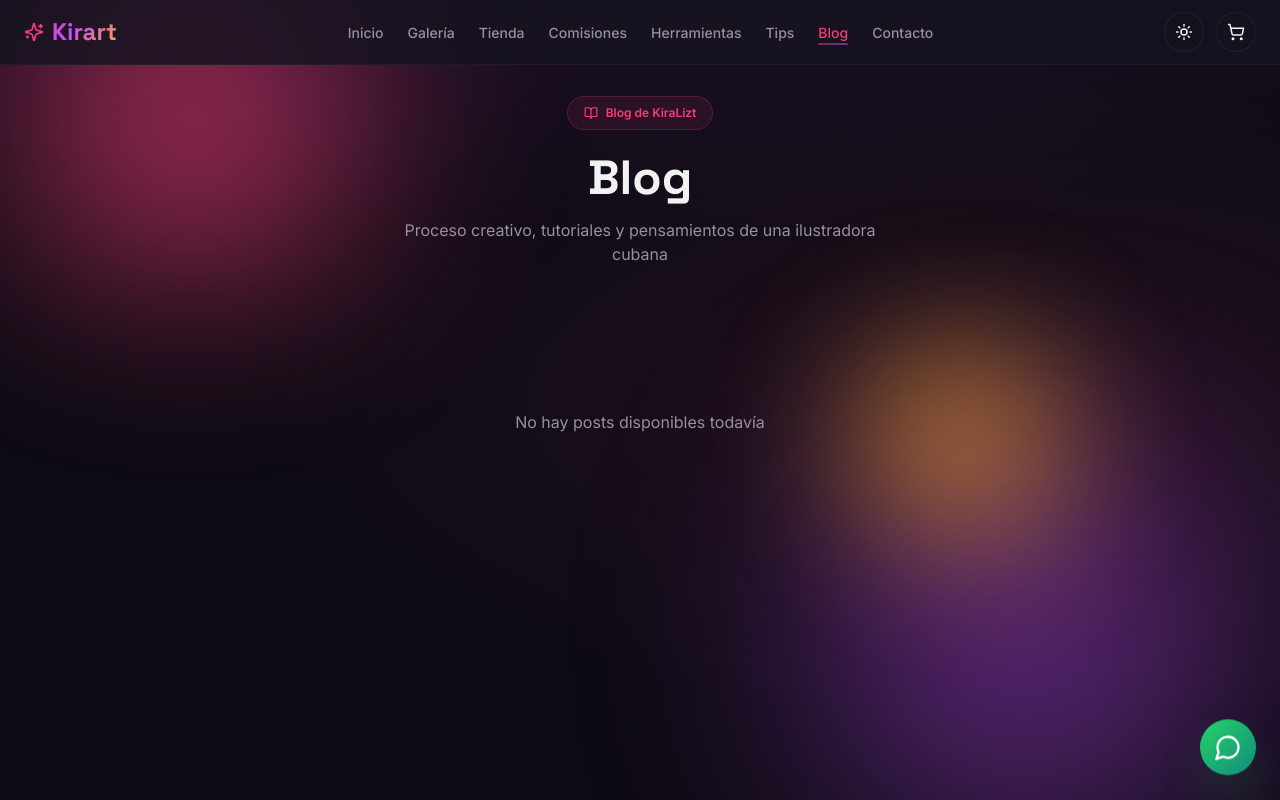
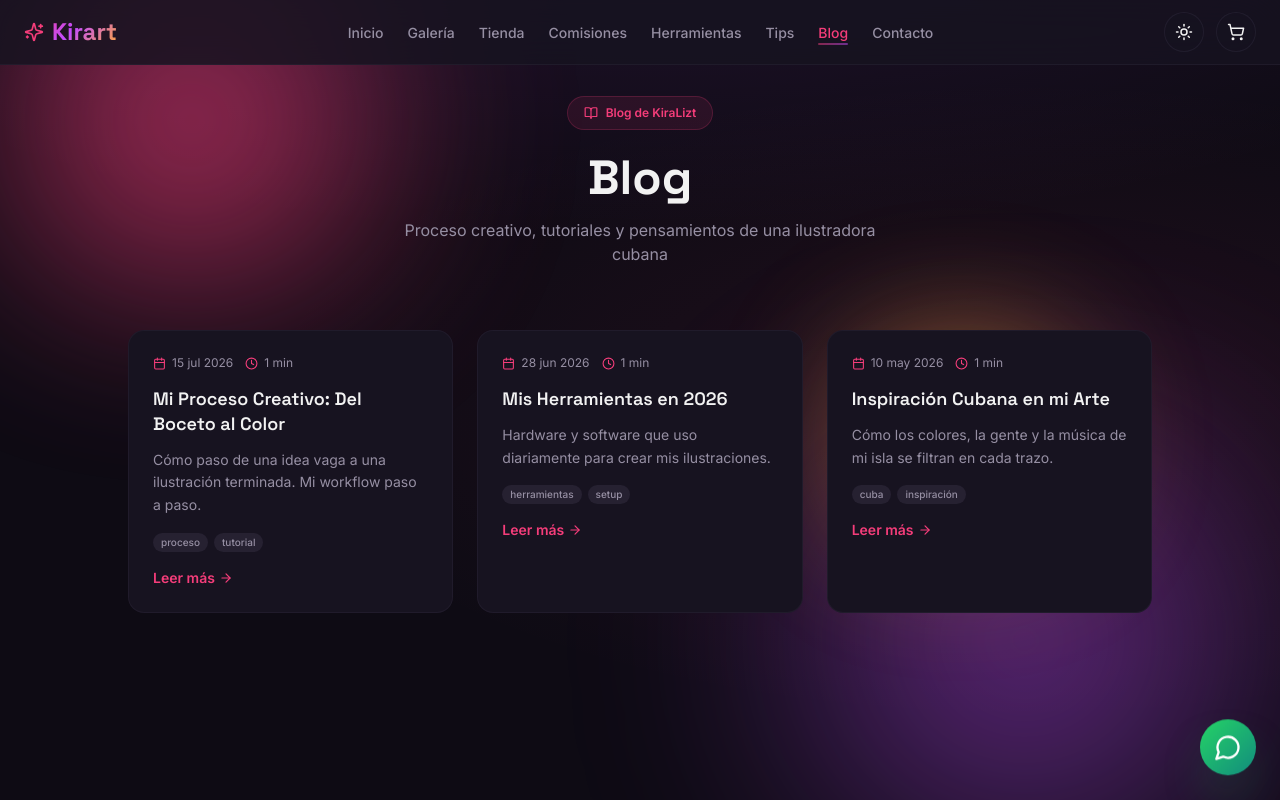
Before and after one commit to Dragoland/kirart, a React (Vite) app: page /blog in a window 1280 px wide. Built offline with nearby package versions, Linux system fonts and the light colour scheme; the HTML template or start-up script is replaced by a standard one.

Commit message:
Refactor blog post loading with absolute paths
Updated the blog post loading mechanism to use absolute paths and added fallback posts in case of loading failures.

```diff
--- a/src/pages/BlogListPage.tsx
+++ b/src/pages/BlogListPage.tsx
@@ -4,7 +4,33 @@ import { Calendar, Clock, ArrowRight, BookOpen } from 'lucide-react';
 import matter from 'gray-matter';
 import { useMemo } from 'react';
 
-const modules = import.meta.glob('../../content/blog/*.md', { eager: true, query: '?raw', import: 'default' });
+// Usar ruta absoluta para que Vite la resuelva correctamente en build
+const modules = import.meta.glob('/src/content/blog/*.md', { eager: true, query: '?raw', import: 'default' });
+
+// Fallback hardcodeado por si el glob no carga en producción
+const fallbackPosts = [
+  {
+    slug: 'mi-proceso-creativo',
+    title: 'Mi Proceso Creativo: Del Boceto al Color',
+    date: '2026-07-15',
+    excerpt: 'Cómo paso de una idea vaga a una ilustración terminada. Mi workflow paso a paso.',
+    tags: ['proceso', 'tutorial'],
+  },
+  {
+    slug: 'herramientas-2026',
+    title: 'Mis Herramientas en 2026',
+    date: '2026-06-28',
+    excerpt: 'Hardware y software que uso diariamente para crear mis ilustraciones.',
+    tags: ['herramientas', 'setup'],
+  },
+  {
+    slug: 'inspiracion-cubana',
+    title: 'Inspiración Cubana en mi Arte',
+    date: '2026-05-10',
+    excerpt: 'Cómo los colores, la gente y la música de mi isla se filtran en cada trazo.',
+    tags: ['cuba', 'inspiración'],
+  },
+];
 
 interface BlogMeta {
   slug: string;
@@ -19,18 +45,30 @@ export function BlogListPage() {
 
   const posts = useMemo(() => {
     const loaded: BlogMeta[] = [];
+
+    // Intentar cargar desde archivos MD
     for (const [path, raw] of Object.entries(modules)) {
-      const slug = path.replace('../../content/blog/', '').replace('.md', '');
+      try {
+        const slugMatch = path.match(/\/([^/]+)\.md$/);
+        const slug = slugMatch ? slugMatch[1] : path.replace('/src/content/blog/', '').replace('.md', '');
         const parsed = matter(raw as string);
         loaded.push({
           slug,
-        title: parsed.data.title,
-        date: parsed.data.date,
+          title: parsed.data.title || 'Sin título',
+          date: parsed.data.date || new Date().toISOString(),
           excerpt: parsed.data.excerpt || '',
           tags: parsed.data.tags || [],
         });
+      } catch (err) {
+        console.warn('Error parseando blog:', path, err);
       }
-    return loaded.sort((a, b) => new Date(b.date).getTime() - new Date(a.date).getTime());
+    }
+
+    // Si no cargó nada del glob, usar fallback
+    const result = loaded.length > 0 ? loaded : fallbackPosts;
+
+    // Ordenar por fecha descendente
+    return result.sort((a, b) => new Date(b.date).getTime() - new Date(a.date).getTime());
   }, []);
 
   return (
@@ -66,7 +104,7 @@ export function BlogListPage() {
                     </span>
                     <span className="inline-flex items-center gap-1.5">
                       <Clock size={13} className="text-primary" />
-                      {Math.ceil(post.excerpt.split(' ').length / 40)} min
+                      {Math.max(1, Math.ceil(post.excerpt.split(' ').length / 40))} min
                     </span>
                   </div>
                   <h3 className="font-display text-lg font-semibold mb-3 group-hover:text-primary transition-colors leading-snug">{post.title}</h3>
```
Lines whose indentation alone changed are shown as unchanged.
